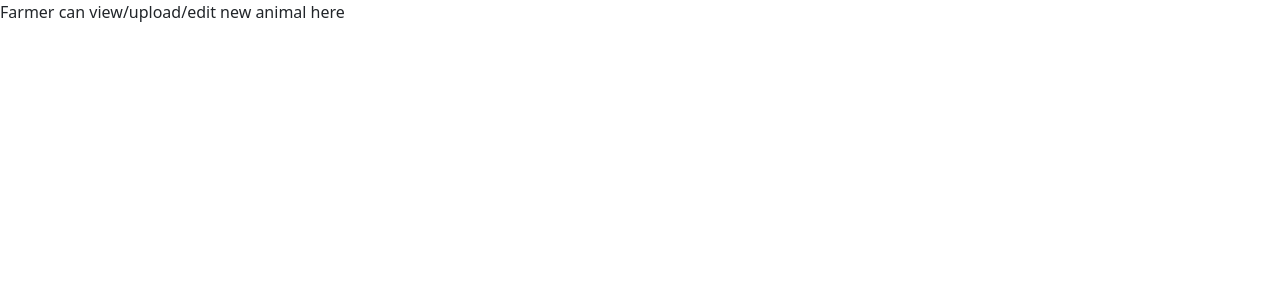
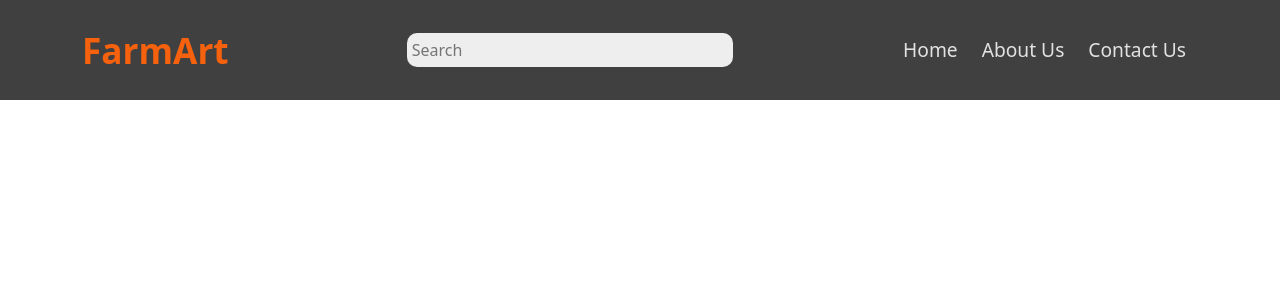
Before and after one commit to tedkelvin19/Farmart, a React (Vite) app in the folder Frontend/: page /sell-animal in a window 1280 px wide. Shown: the top 300 px of the page. Built offline with nearby package versions, Linux system fonts and the light colour scheme.

Commit message:
this commit is to show that I have imported the header component

```diff
--- a/Frontend/src/components/FarmUpload/FarmUpload.jsx
+++ b/Frontend/src/components/FarmUpload/FarmUpload.jsx
@@ -1,8 +1,11 @@
 import React from 'react'
-
+import Header from 'src/components/Header/Header.jsx'
 const FarmUpload = () => {
   return (
-    <div>Farmer can view/upload/edit new animal here</div>
+    <div>
+    <Header />
+
+    </div>
 
   )
 }
```
